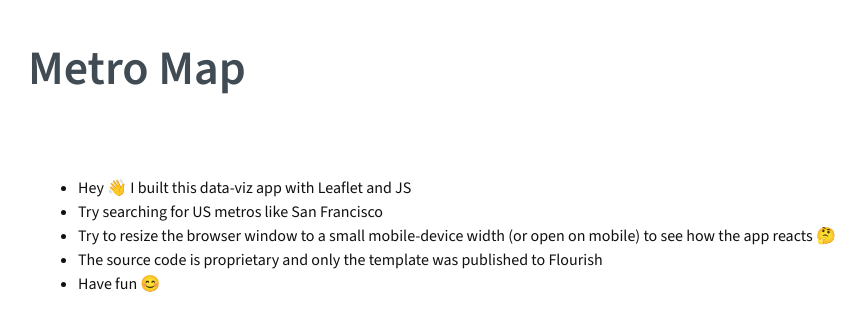
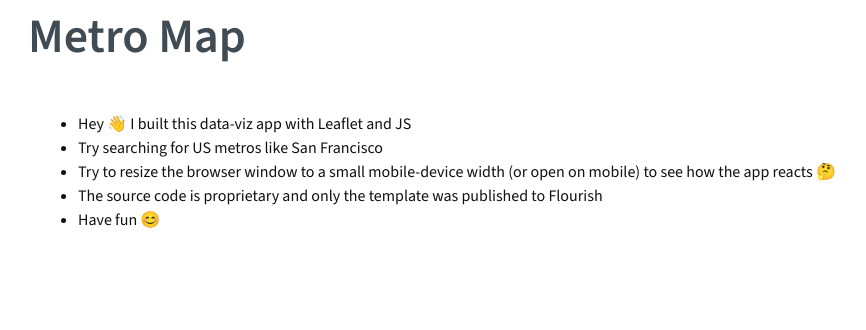
Before and after one commit to hitesh-pathak/metro_map, a plain HTML site: page index.html in a window 1280 px wide. Shown: the whole page, without its empty margins (22-888 px from the left). Drawn offline with nearby package versions, Linux system fonts and the light colour scheme; a script that the page names is missing.

Commit message:
add css fix

```diff
--- a/index.html
+++ b/index.html
@@ -27,7 +27,8 @@
         }
 
         body h1 {
-            color: #404b54
+            color: #404b54;
+            margin: 0;
         }
 
         body div.flourish-embed {
```
